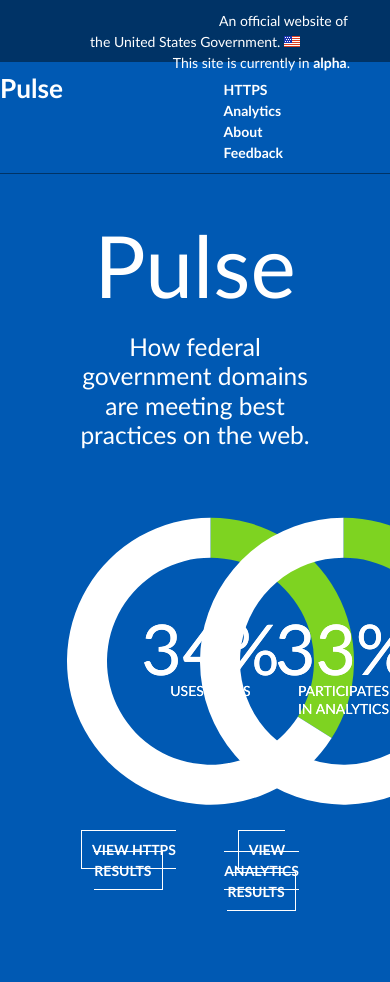
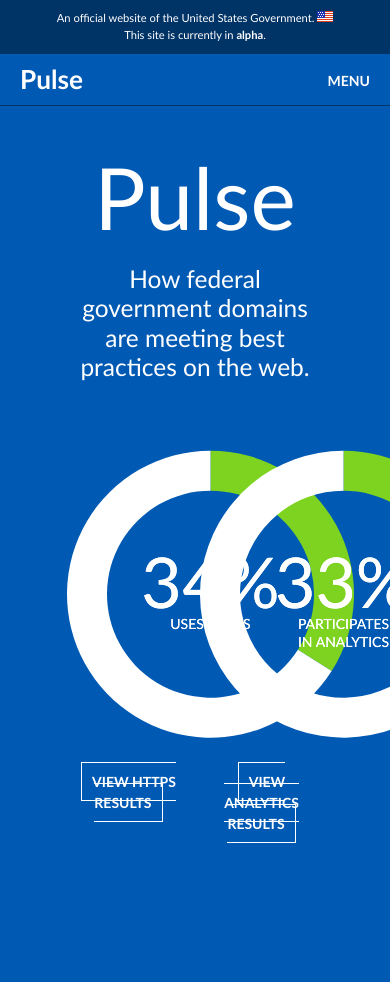
Before and after one commit to 18F/pulse, a Jekyll site: the page built from pages/index.html, in a window 390 px wide. Built offline with Jekyll 4.4.1, drawn with Linux system fonts in a browser that asks for light colours; Markdown is read by kramdown in place of the engine named in the settings; after the commit the page ends 914 px from its top, so only the background shows below that.

Commit message:
Adding slide out menu, per Refills component.

```diff
--- a/_includes/header.html
+++ b/_includes/header.html
@@ -27,6 +27,29 @@
                     <a href="https://github.com/18f/pulse/issues">Feedback</a>
                 </li>
             </ul>
+            <a href="#" id="menu-btn">MENU</a>
         </div>
+
     </nav>
+
+    <nav id="menu-content">
+      <ul>
+        <li><a href="/">Home</a></li>
+        <li>
+            <a href="/https/domains/">HTTPS</a>
+        </li>
+        <li>
+            <a href="/analytics/domains/">Analytics</a>
+        </li>
+        <li>
+            <a href="/about/">About</a>
+        </li>
+        <li>
+            <a href="https://github.com/18f/pulse/issues">Feedback</a>
+        </li>
+    </ul>
+    </nav>
+
+    <div class="overlay"></div>
+
 </header>
--- a/_layouts/default.html
+++ b/_layouts/default.html
@@ -15,5 +15,7 @@
 
 {% include reporting.html %}
 
+<script src="/assets/js/main.js"></script>
+
 </body>
 </html>
--- a/assets/css/main.css
+++ b/assets/css/main.css
@@ -236,10 +236,21 @@
   padding: 10px 40px;
   color: white;
   text-align: center; }
+  @media screen and (max-width: 480px) {
+    .site-header .disclaimer {
+      padding: 10px 20px;
+      font-size: 0.8em; } }
   .site-header .disclaimer .us-official {
     margin-left: 177px; }
+    @media screen and (max-width: 1024px) {
+      .site-header .disclaimer .us-official {
+        margin: 0; } }
   .site-header .disclaimer .alpha {
     float: right; }
+    @media screen and (max-width: 1024px) {
+      .site-header .disclaimer .alpha {
+        float: none;
+        display: block; } }
 .site-header > nav {
   border-bottom: 1px solid #003366; }
   .site-header > nav #main-nav {
@@ -251,25 +262,34 @@
       content: "";
       display: table;
       clear: both; }
+    @media screen and (max-width: 1024px) {
+      .site-header > nav #main-nav {
+        padding: 10px 20px; } }
     .site-header > nav #main-nav a {
       color: white; }
     .site-header > nav #main-nav h1#branding {
       float: left;
       display: block;
       margin-right: 2.35765%;
-      width: 48.82117%;
+      width: 40.29137%;
       font-size: 1.875em;
       font-weight: 300; }
       .site-header > nav #main-nav h1#branding:last-child {
         margin-right: 0; }
+      @media screen and (max-width: 767px) {
+        .site-header > nav #main-nav h1#branding {
+          float: left;
+          display: block;
+          margin-right: 2.35765%;
+          width: 74.41059%; }
+          .site-header > nav #main-nav h1#branding:last-child {
+            margin-right: 0; } }
     .site-header > nav #main-nav ul {
-      float: left;
-      display: block;
-      margin-right: 2.35765%;
-      width: 48.82117%;
-      margin-top: 6px; }
-      .site-header > nav #main-nav ul:last-child {
-        margin-right: 0; }
+      margin-top: 6px;
+      float: right; }
+      @media screen and (max-width: 767px) {
+        .site-header > nav #main-nav ul {
+          display: none; } }
       .site-header > nav #main-nav ul li {
         display: inline; }
         .site-header > nav #main-nav ul li a {
@@ -277,6 +297,66 @@
           .site-header > nav #main-nav ul li a:hover {
             color: #0059b3;
             background-color: white; }
+.site-header #menu-btn {
+  display: none; }
+  @media screen and (max-width: 767px) {
+    .site-header #menu-btn {
+      display: inline;
+      text-align: right;
+      margin-top: 6px;
+      float: left;
+      display: block;
+      margin-right: 2.35765%;
+      width: 23.23176%; }
+      .site-header #menu-btn:last-child {
+        margin-right: 0; } }
+.site-header #menu-content {
+  position: fixed;
+  top: 0;
+  right: auto;
+  bottom: 0;
+  left: 0;
+  height: 100%;
+  width: 220px;
+  -webkit-transform: translateX(-220px);
+  -moz-transform: translateX(-220px);
+  -ms-transform: translateX(-220px);
+  -o-transform: translateX(-220px);
+  transform: translateX(-220px);
+  -webkit-transition: all 0.25s linear;
+  -moz-transition: all 0.25s linear;
+  transition: all 0.25s linear;
+  background: #fff;
+  -webkit-overflow-scrolling: touch;
+  overflow-y: auto;
+  z-index: 999999; }
+  .site-header #menu-content a {
+    color: #4A4A4A; }
+  .site-header #menu-content ul {
+    padding: 14px;
+    font-weight: 300;
+    line-height: 1.8em; }
+  .site-header #menu-content.is-visible {
+    -webkit-transform: translateX(0);
+    -moz-transform: translateX(0);
+    -ms-transform: translateX(0);
+    -o-transform: translateX(0);
+    transform: translateX(0); }
+.site-header .overlay {
+  position: fixed;
+  top: 0;
+  right: 0;
+  bottom: 0;
+  left: 0;
+  -webkit-transition: all 0.15s ease-out 0s;
+  -moz-transition: all 0.15s ease-out 0s;
+  transition: all 0.15s ease-out 0s;
+  background: #000;
+  opacity: 0;
+  visibility: hidden;
+  z-index: 9999; }
+  .site-header .overlay.is-visible {
+    visibility: visible; }
 
 #home .hero {
   float: left;
--- /dev/null
+++ b/assets/js/main.js
@@ -0,0 +1,6 @@
+$(function(){
+  $('#menu-btn,.overlay,.sliding-panel-close').on('click touchstart',function (e) {
+    $('#menu-content,.overlay').toggleClass('is-visible');
+    e.preventDefault();
+  });
+});
```
Also changed, not shown: assets/scss/main.scss (+69 -3 lines), 1 other file.
